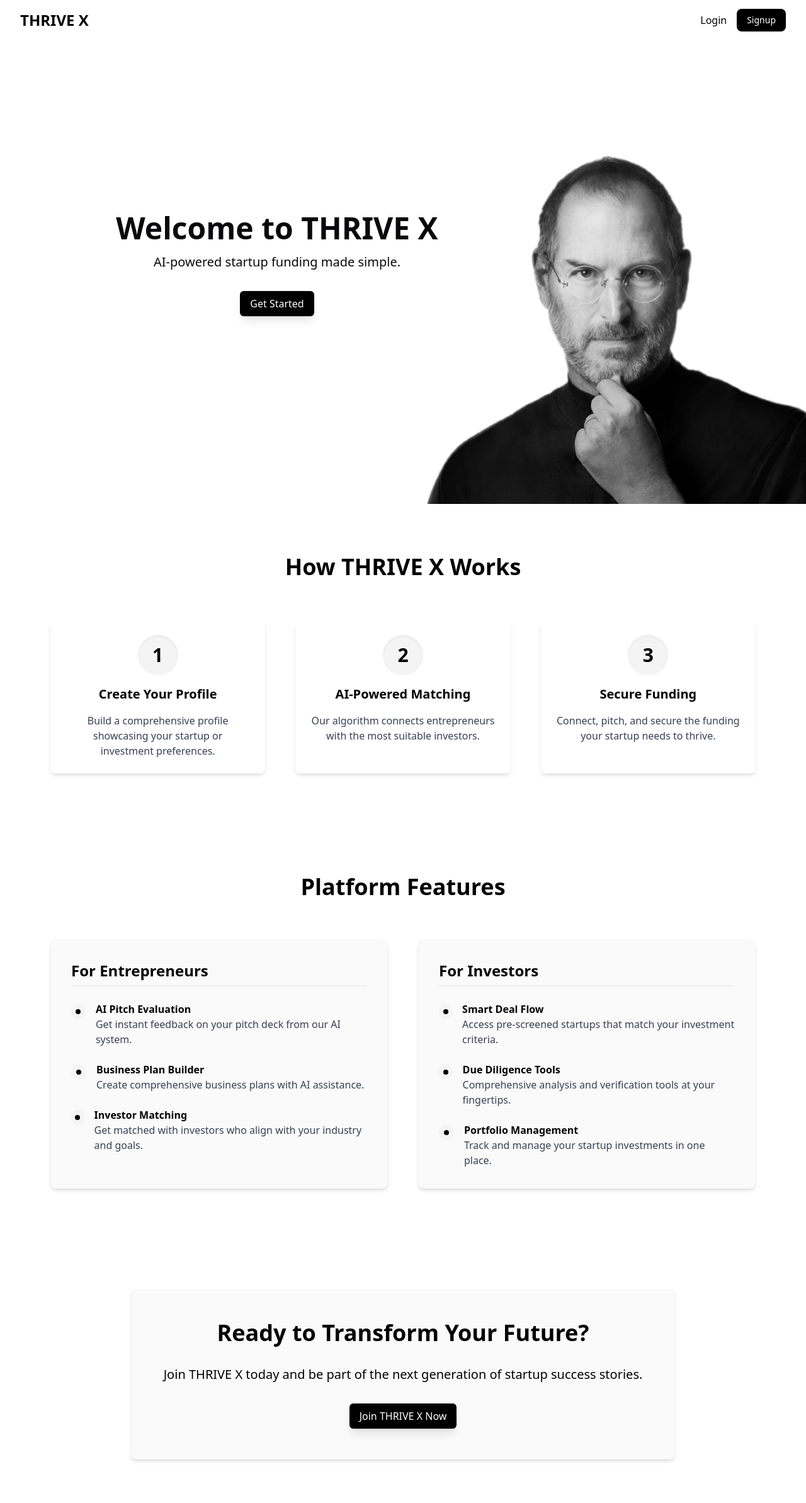
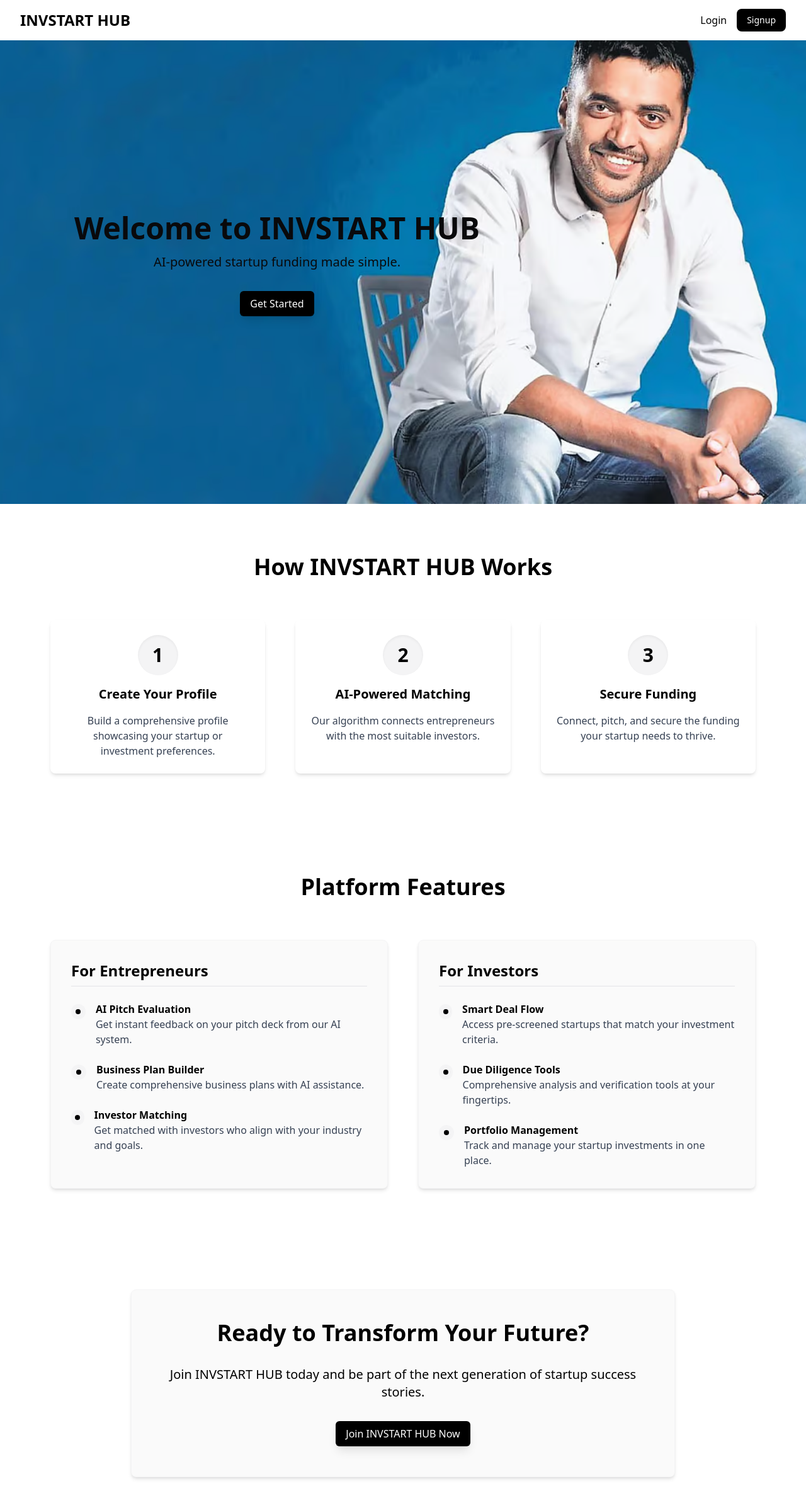
Before and after one commit to Ayush05dev/CodeXplorers, a React (Vite) app in the folder Frontend/: page / in a window 1280 px wide. Shown: the top 2386 px of the page at 63% size. Built offline with nearby package versions, Linux system fonts and the light colour scheme.

Commit message:
bg image change

```diff
--- a/Frontend/src/components/Navbar.jsx
+++ b/Frontend/src/components/Navbar.jsx
@@ -22,9 +22,9 @@ export default function Navbar() {
       navigate('/');
     }
   };
-
+  // backdrop-blur-md
   return (
-    <nav className=" fixed w-dvw backdrop-blur-md  z-50">
+    <nav className=" fixed w-dvw bg-white z-50">
       <div className="max-w-7xl mx-auto px-4 sm:px-6 lg:px-8">
         <div className="flex justify-between h-16">
           <div className="flex items-center">
@@ -33,7 +33,7 @@ export default function Navbar() {
               onClick={handleHomeClick}
               className="text-2xl font-bold text-black hover:text-gray-700 transition-colors duration-200"
             >
-              THRIVE X
+              INVSTART HUB
             </Link>
           </div>
           <div className="flex items-center space-x-4">
--- a/Frontend/src/pages/Home.jsx
+++ b/Frontend/src/pages/Home.jsx
@@ -17,7 +17,7 @@ export default function Home() {
         {/* <div className="absolute inset-0 bg-gradient-to-b from-transparent to-black/20"></div> */}
 
         <div className="text-center  relative z-10 mb-60  py-12 px-16 mr-100 mt-70 ">
-          <h1 className="text-5xl font-bold mb-4 text-zinc-950">Welcome to THRIVE X</h1>
+          <h1 className="text-5xl font-bold mb-4 text-zinc-950">Welcome to INVSTART HUB</h1>
           <p className="text-xl mb-8 text-zinc-950">AI-powered startup funding made simple.</p>
           <Button className="transform transition-transform duration-300 hover:scale-105 shadow-lg">
             <Link to='/signup'>Get Started</Link>
@@ -30,7 +30,7 @@ export default function Home() {
         <div className="max-w-6xl mx-auto px-4">
           <h2 className="text-4xl font-bold text-center mb-16 relative">
             <span className="relative">
-              How THRIVE X Works
+              How INVSTART HUB Works
             </span>
           </h2>
           <div className="grid md:grid-cols-3 gap-12">
@@ -138,9 +138,9 @@ export default function Home() {
         <div className="max-w-4xl mx-auto text-center px-4">
           <div className="p-12 rounded-lg shadow-md border border-zinc-100 bg-zinc-50">
             <h2 className="text-4xl font-bold mb-8">Ready to Transform Your Future?</h2>
-            <p className="text-xl mb-8">Join THRIVE X today and be part of the next generation of startup success stories.</p>
+            <p className="text-xl mb-8">Join INVSTART HUB today and be part of the next generation of startup success stories.</p>
             <Button className="transform transition-transform duration-300 hover:scale-105 shadow-lg">
-              <Link to='/signup'>Join THRIVE X Now</Link>
+              <Link to='/signup'>Join INVSTART HUB Now</Link>
             </Button>
           </div>
         </div>
```
Also changed, not shown: Frontend/src/assets/stevee.png.
